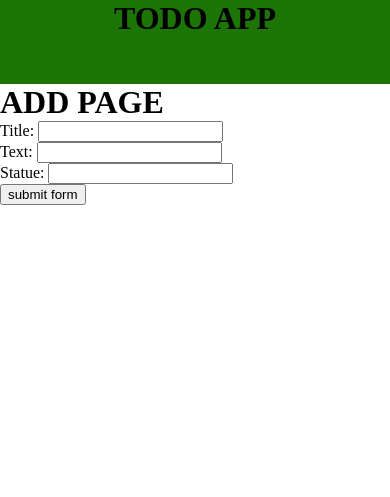
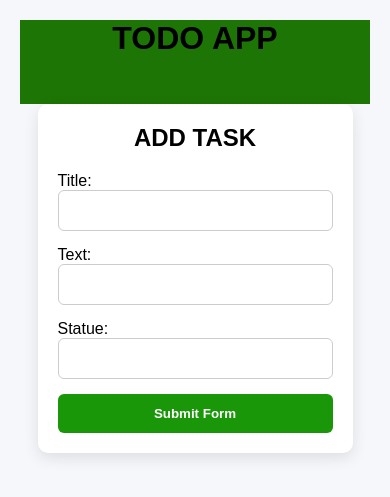
Before and after one commit to Usamot/To-do-list, a Django app: page /addTask/ in a window 390 px wide. Shown: the top 497 px of the page. Run offline with Django 5.2, Linux system fonts and the light colour scheme.

Commit message:
Updated layout

```diff
--- a/app/templates/app/addTask.html
+++ b/app/templates/app/addTask.html
@@ -5,21 +5,113 @@
 <meta http-equiv="X-UA-Compatible" content="IE=edge">
 <meta name="viewport" content="width=device-width, initial-scale=1.0">
 
-    <title>Document</title>
+<title>Add Task</title>
+
 <style>
+
+/* ---------- RESET ---------- */
 *{
-            margin: auto;
-            text-decoration: none;
+    margin:0;
+    padding:0;
+    box-sizing:border-box;
+    text-decoration:none;
+    font-family: Arial, Helvetica, sans-serif;
 }
+
+/* ---------- PAGE ---------- */
+body{
+    background:#f5f7fa;
+    padding:20px;
+}
+
+/* ---------- CONTAINER ---------- */
+.container{
+    width:40%;
+    margin:auto;
+    background:white;
+    padding:30px;
+    border-radius:10px;
+    box-shadow:0 5px 15px rgba(0,0,0,0.1);
+}
+
+/* ---------- TITLE ---------- */
+.container h1{
+    text-align:center;
+    margin-bottom:20px;
+}
+
+/* ---------- FORM ---------- */
+form{
+    display:flex;
+    flex-direction:column;
+    gap:15px;
+}
+
+/* Django form inputs */
+form input,
+form textarea,
+form select{
+    padding:12px;
+    border-radius:6px;
+    border:1px solid #ccc;
+    width:100%;
+}
+
+/* ---------- BUTTON ---------- */
+form input[type="submit"]{
+    background:#1a9709;
+    color:white;
+    font-weight:bold;
+    cursor:pointer;
+    border:none;
+    transition:0.3s;
+}
+
+form input[type="submit"]:hover{
+    background:#147807;
+}
+
+/* ---------- TABLET ---------- */
+@media (max-width:1024px){
+
+.container{
+    width:60%;
+}
+
+}
+
+/* ---------- MOBILE ---------- */
+@media (max-width:768px){
+
+.container{
+    width:90%;
+    padding:20px;
+}
+
+.container h1{
+    font-size:24px;
+}
+
+}
+
 </style>
 </head>
+
 <body>
+
 {% include './topbar.html'%}
-    <h1>ADD PAGE</h1>
+
+<div class="container">
+
+<h1>ADD TASK</h1>
+
 <form action="" method="post">
-        {{myform }}
     {% csrf_token %}
-        <input type="submit" value="submit form">
+    {{ myform }}
+    <input type="submit" value="Submit Form">
 </form>
+
+</div>
+
 </body>
 </html>
```
Also changed, not shown: app/templates/app/completePage.html (+78 -16 lines), app/templates/app/editTask.html (+66 -20 lines), app/templates/app/pendingPage.html (+58 -8 lines), db.sqlite3. Lines whose indentation alone changed are shown as unchanged.
